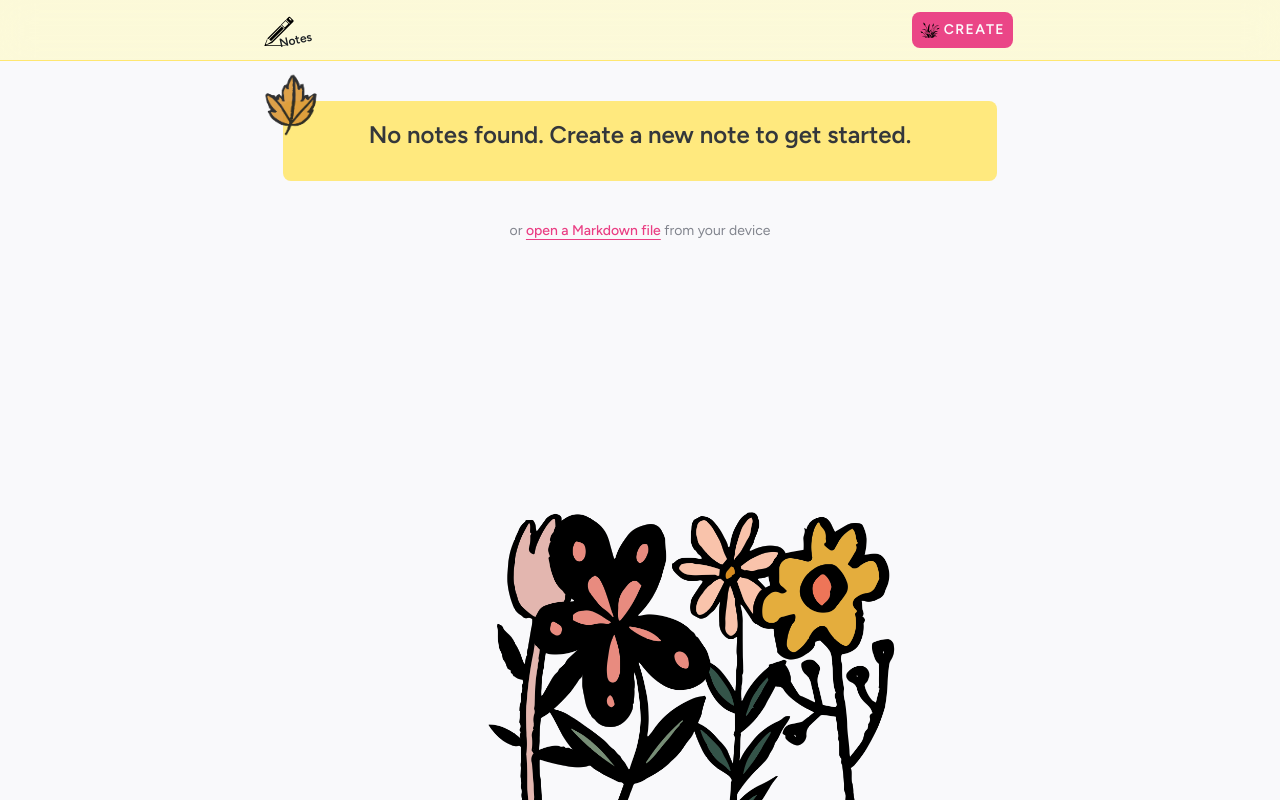
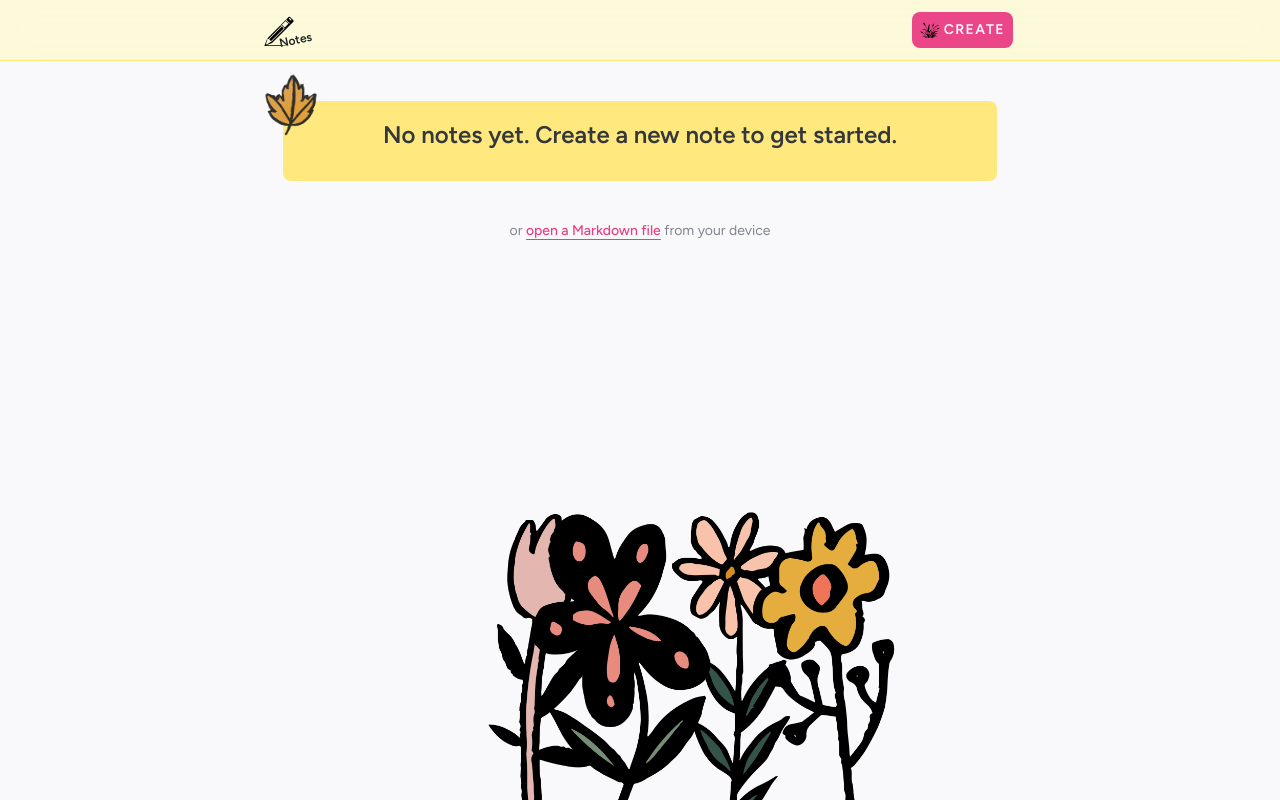
Before and after one commit to GajendrasinghDawar/Note-Keeper, a React (Vite) app: page / in a window 1280 px wide. Built offline with nearby package versions, Linux system fonts and the light colour scheme; what @tiptap/extension-color, tiptap-markdown would draw is missing.

Commit message:
add link to goto note list

```diff
--- /dev/null
+++ b/src/Pages/home.tsx
@@ -0,0 +1,18 @@
+import { useLoaderData } from 'react-router-dom'
+import { DB } from '@/utils/db'
+import NoNoteGreet from '@/components/no_note_greet'
+
+export async function loader() {
+  const allNotes = await DB.getNotes()
+  return { noteCount: allNotes.length }
+}
+
+export default function Home() {
+  const { noteCount } = useLoaderData() as { noteCount: number }
+
+  return (
+    <div className='p-4'>
+      <NoNoteGreet noteCount={noteCount} />
+    </div>
+  )
+}
--- a/src/Pages/main.tsx
+++ b/src/Pages/main.tsx
@@ -8,6 +8,7 @@ import Create from '@/Pages/notes/create'
 import ErrorPage from '@/Pages/error_page'
 
 import App from './app'
+import Home, { loader as HomeLoader } from '@/Pages/home'
 import Index, { loader as IndexLoader } from './notes/index'
 import Show, { loader as ShowLoader } from '@/Pages/notes/show'
 import Edit, { loader as EditLoader } from '@/Pages/notes/edit'
@@ -21,7 +22,12 @@ const router = createBrowserRouter([
     errorElement: <ErrorPage />,
     children: [
       {
-        path: '/',
+        index: true,
+        element: <Home />,
+        loader: HomeLoader,
+      },
+      {
+        path: 'note',
         element: <Index />,
         loader: IndexLoader,
       },
--- a/src/Pages/notes/index.tsx
+++ b/src/Pages/notes/index.tsx
@@ -2,7 +2,6 @@ import { useLoaderData } from 'react-router-dom'
 import { Link } from 'react-router-dom'
 
 import { DB } from '@/utils/db'
-import NoNoteGreet from '@/components/no_note_greet'
 import { Note } from '@/types'
 
 export async function loader() {
@@ -15,11 +14,12 @@ export default function Index() {
 
   return (
     <div className='p-4'>
+      {allNotes.length === 0 ? (
+        <p className='text-center text-sm text-slate10 py-16'>
+          No notes yet. Create one to get started.
+        </p>
+      ) : (
         <ul className='grid gap-4 sm:grid-cols-2 lg:grid-cols-3 xl:grid-cols-4'>
-        {allNotes.length === 0 ? (
-          <NoNoteGreet />
-        ) : (
-          <>
           {allNotes.map(note => (
             <li
               key={note.id}
@@ -38,9 +38,8 @@ export default function Index() {
               </Link>
             </li>
           ))}
-          </>
+        </ul>
       )}
-      </ul>
     </div>
   )
 }
--- a/src/Pages/notes/show.tsx
+++ b/src/Pages/notes/show.tsx
@@ -15,7 +15,7 @@ export default function Show() {
 
   const handleDelete = async () => {
     await DB.deleteNote(note.id!)
-    navigate('/')
+    navigate('/note')
   }
 
   return (
--- a/src/components/no_note_greet.tsx
+++ b/src/components/no_note_greet.tsx
@@ -1,6 +1,6 @@
 import { Link } from 'react-router-dom'
 
-export default function NoNoteGreet() {
+export default function NoNoteGreet({ noteCount = 0 }: { noteCount?: number }) {
   return (
     <div className='flex flex-col gap-8 justify-center w-full col-span-5 relative '>
       <div className='fixed right-[30vw] -bottom-7  flex justify-center items-end z-10'>
@@ -41,9 +41,22 @@ export default function NoNoteGreet() {
           />
         </div>
         <div className='flex flex-col items-center'>
-          <p className='text-center text-base sm:text-xl md:text-2xl font-bold text-slate12'>
-            No notes found. Create a new note to get started.
-          </p>
+          {noteCount > 0 ? (
+            <p className='text-center text-base sm:text-xl md:text-2xl font-bold text-slate12'>
+              You have{' '}
+              <Link
+                to='/note'
+                className='text-crimson9 hover:text-crimson10 underline underline-offset-4 mr-1.5'
+              >
+                {noteCount} {noteCount === 1 ? 'note' : 'notes'}
+              </Link>
+              in your notebook!
+            </p>
+          ) : (
+            <p className='text-center text-base sm:text-xl md:text-2xl font-bold text-slate12'>
+              No notes yet. Create a new note to get started.
+            </p>
+          )}
         </div>
       </section>
       <section>
--- a/src/components/set_link_form.tsx
+++ b/src/components/set_link_form.tsx
@@ -61,10 +61,13 @@ export function SetLinkForm({ editor }: SetLinkFormProps) {
               </Modal.Description>
               <Modal.Close asChild>
                 <button
-                  className='text-slate11
+                  className={`
+                    text-slate11
                                     hover:ring-slate9
-                                    focus:shadow-slate7 absolute top-[10px] right-[10px] inline-flex h-[25px] w-[25px] ring-1 ring-slate7 appearance-none items-center justify-center rounded-full focus:ring-1 focus:ring-slate9 focus:outline-none mt-2 mr-2
-                                    transition ease-in-out duration-150'
+                                    focus:shadow-slate7 absolute  top-2.5  right-2.5 inline-flex h-6.25  w-6.25 ring-1 ring-slate7 appearance-none items-center justify-center rounded-full focus:ring-1 focus:ring-slate9 focus:outline-none mt-2 mr-2
+                                    transition ease-in-out duration-150
+
+                    `}
                   aria-label='Close'
                 >
                   <Cross2Icon />
```
Lines whose indentation alone changed are shown as unchanged.
